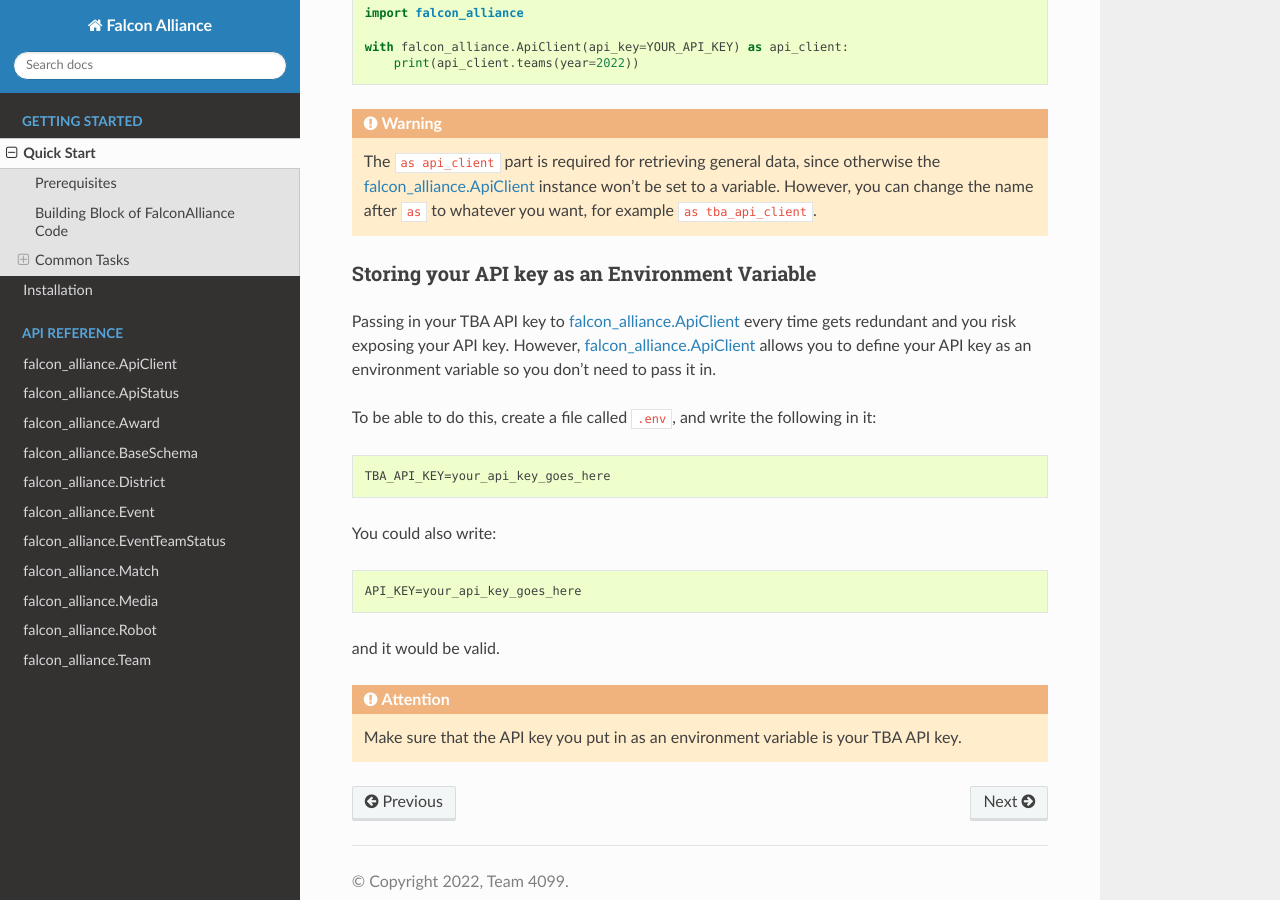
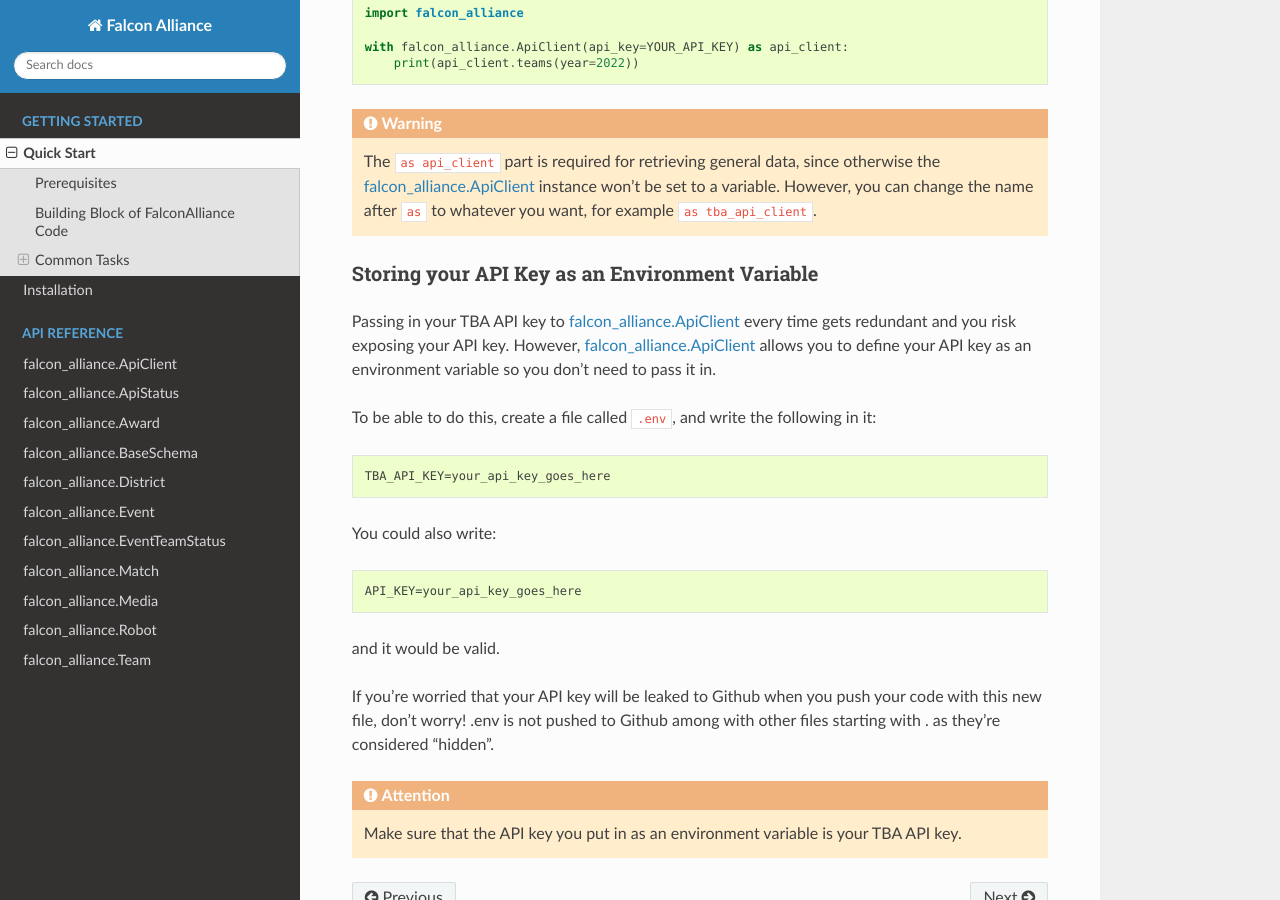
Before and after one commit to team4099/FalconAlliance, a Sphinx documentation site: the page built from docs/getting_started/quick_start.rst, in a window 1280 px wide and 900 px high, scrolled down 2413 px. Built offline with Sphinx 7.4.7 and the Read the Docs theme 2.0.0, drawn with Linux system fonts in a browser that asks for light colours.

```diff
--- a/docs/getting_started/quick_start.rst
+++ b/docs/getting_started/quick_start.rst
@@ -100,7 +100,7 @@ For example, if you want to print all the teams competing in the 2022 FRC season
 .. warning::
    The ``as api_client`` part is required for retrieving general data, since otherwise the :ref:`falcon_alliance.ApiClient` instance won't be set to a variable. However, you can change the name after ``as`` to whatever you want, for example ``as tba_api_client``.
 
-Storing your API key as an Environment Variable
+Storing your API Key as an Environment Variable
 ^^^^^^^^^^^^^^^^^^^^^^^^^^^^^^^^^^^^^^^^^^^^^^^
 
 Passing in your TBA API key to :ref:`falcon_alliance.ApiClient` every time gets redundant and you risk exposing your API key.
@@ -120,5 +120,7 @@ You could also write:
 
 and it would be valid.
 
+If you're worried that your API key will be leaked to Github when you push your code with this new file, don't worry! .env is not pushed to Github among with other files starting with . as they're considered "hidden".
+
 .. attention::
    Make sure that the API key you put in as an environment variable is your TBA API key.
```
